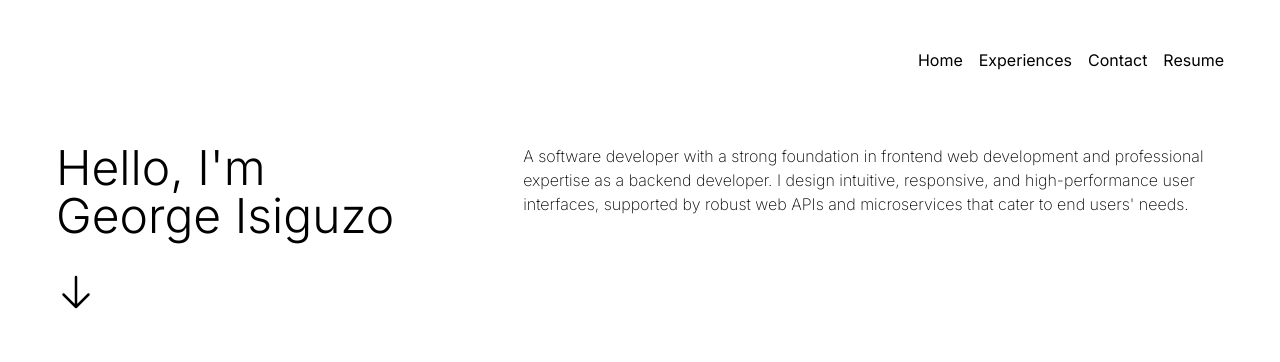
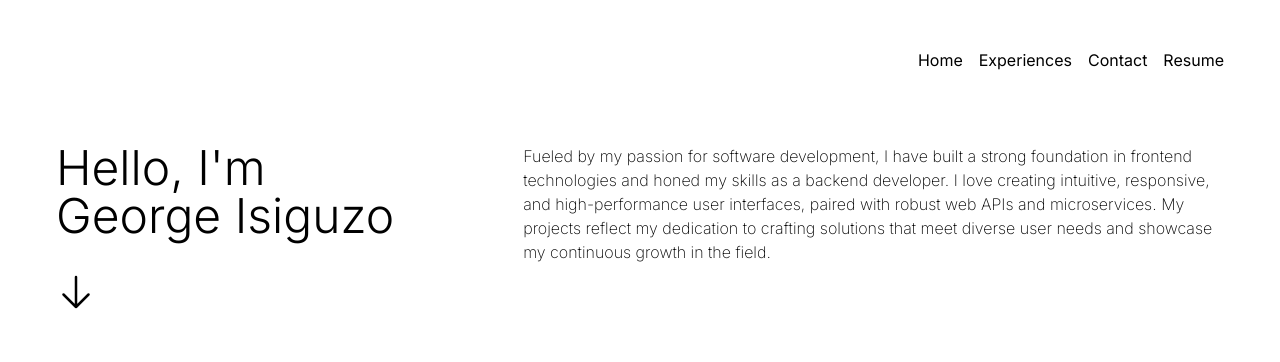
Before and after one commit to Mr-Georgie/Portfolio-v3, a Next.js app: page / in a window 1280 px wide. Shown: the top 362 px of the page. Built offline with nearby package versions, Linux system fonts and the light colour scheme.

Commit message:
update #5

```diff
--- a/components/Intro/Intro.js
+++ b/components/Intro/Intro.js
@@ -25,12 +25,15 @@ export const Intro = () => {
         </div>
       </div>
       <div className="col-span-3 font-extralight">
-        A software developer with a strong foundation in frontend web
-        development and professional expertise as a backend developer.
+        Fueled by my passion for software development, I have built a strong
+        foundation in frontend technologies and honed my skills as a backend
+        developer.
+        <br className="sm:hidden" /> <br className="sm:hidden" />I love creating
+        intuitive, responsive, and high-performance user interfaces, paired with
+        robust web APIs and microservices.
         <br className="sm:hidden" /> <br className="sm:hidden" />
-        {
-          "I design intuitive, responsive, and high-performance user interfaces, supported by robust web APIs and microservices that cater to end users' needs."
-        }
+        My projects reflect my dedication to crafting solutions that meet
+        diverse user needs and showcase my continuous growth in the field.
       </div>
     </div>
   );
```
